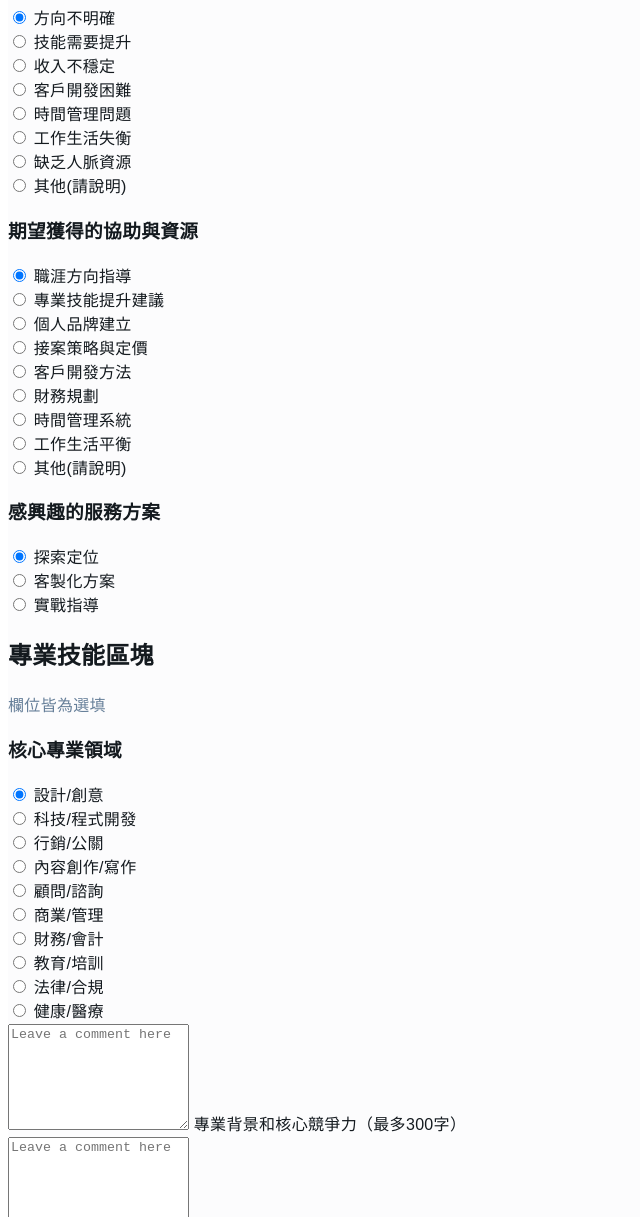
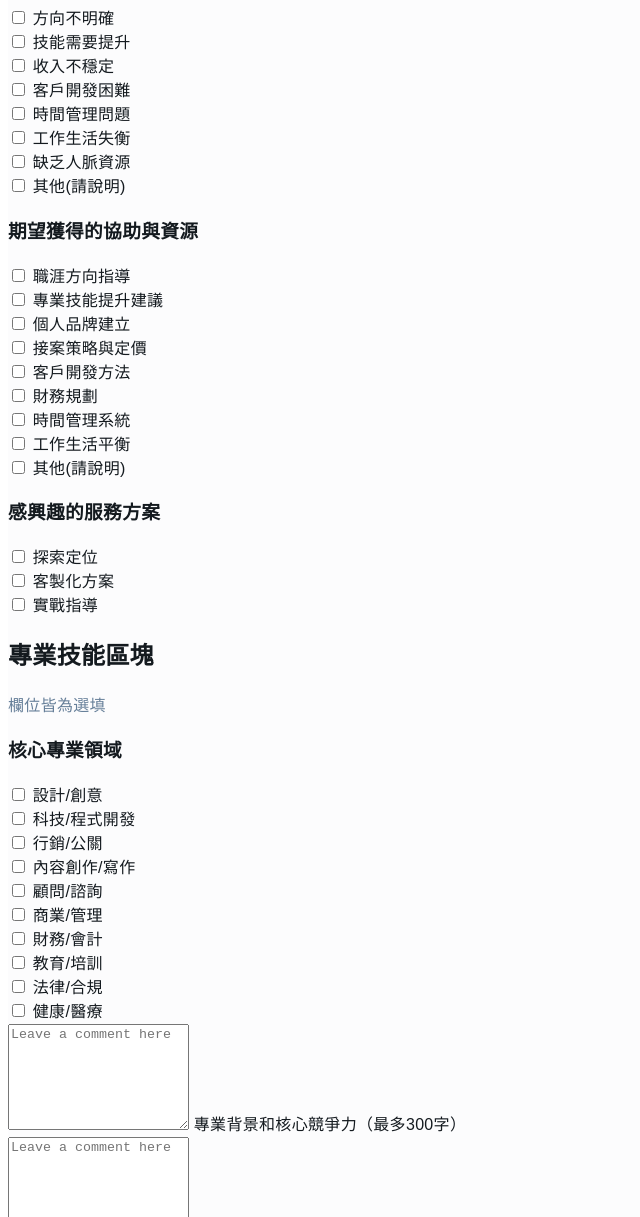
Before and after one commit to chichi0127/week05, a website built with Vite: page pages/index.html in a window 1280 px wide. Shown: the part 2160-3377 px from the top of the page, without its empty margins (0-640 px from the left). Built offline with nearby package versions, Linux system fonts and the light colour scheme.

Commit message:
final commit

```diff
--- a/pages/index.html
+++ b/pages/index.html
@@ -302,51 +302,53 @@
                       <h3 class="fs-6 mb-2">目前面臨的職涯挑戰</h3>
                       <div class="mb-4">
                         <div class="form-check form-check-inline">
-                          <input class="form-check-input" type="radio" name="work challenge" id="uncertain deriction"
-                            checked>
+                          <input class="form-check-input" type="checkbox" value="work challenge"
+                            id="uncertain deriction">
                           <label class="form-check-label" for="uncertain deriction">
                             方向不明確
                           </label>
                         </div>
                         <div class="form-check form-check-inline">
-                          <input class="form-check-input" type="radio" name="work challenge" id="skill need promote">
+                          <input class="form-check-input" type="checkbox" value="work challenge"
+                            id="skill need promote">
                           <label class="form-check-label" for="skill need promote">
                             技能需要提升
                           </label>
                         </div>
                         <div class="form-check form-check-inline">
-                          <input class="form-check-input" type="radio" name="work challenge" id="income unsteadily">
+                          <input class="form-check-input" type="checkbox" value="work challenge" id="income unsteadily">
                           <label class="form-check-label" for="income unsteadily">
                             收入不穩定
                           </label>
                         </div>
                         <div class="form-check form-check-inline">
-                          <input class="form-check-input" type="radio" name="work challenge" id="customer problem">
+                          <input class="form-check-input" type="checkbox" value="work challenge" id="customer problem">
                           <label class="form-check-label" for="customer promble">
                             客戶開發困難
                           </label>
                         </div>
                         <div class="form-check form-check-inline">
-                          <input class="form-check-input" type="radio" name="work challenge" id="time manage">
+                          <input class="form-check-input" type="checkbox" value="work challenge" id="time manage">
                           <label class="form-check-label" for="time manage">
                             時間管理問題
                           </label>
                         </div>
                         <div class="form-check form-check-inline">
-                          <input class="form-check-input" type="radio" name="work challenge" id="work life imblance">
+                          <input class="form-check-input" type="checkbox" value="work challenge"
+                            id="work life imblance">
                           <label class="form-check-label" for="work life imblance">
                             工作生活失衡
                           </label>
                         </div>
                         <div class="form-check form-check-inline">
-                          <input class="form-check-input" type="radio" name="work challenge"
+                          <input class="form-check-input" type="checkbox" value="work challenge"
                             id="lack of human resource">
                           <label class="form-check-label" for="lack of human resource">
                             缺乏人脈資源
                           </label>
                         </div>
                         <div class="form-check form-check-inline">
-                          <input class="form-check-input" type="radio" name="work challenge" id="otherdetail">
+                          <input class="form-check-input" type="checkbox" value="work challenge" id="otherdetail">
                           <label class="form-check-label" for="otherdetail">
                             其他(請說明)
                           </label>
@@ -358,56 +360,56 @@
                       <h3 class="fs-6 mb-2">期望獲得的協助與資源</h3>
                       <div class="mb-4">
                         <div class="form-check form-check-inline">
-                          <input class="form-check-input" type="radio" name="except help" id="provide direction"
-                            checked>
+                          <input class="form-check-input" type="checkbox" value="except help" id="provide direction">
                           <label class="form-check-label" for="provide direction">
                             職涯方向指導
                           </label>
                         </div>
                         <div class="form-check form-check-inline">
-                          <input class="form-check-input" type="radio" name="except help" id="skill level up advice">
+                          <input class="form-check-input" type="checkbox" value="except help"
+                            id="skill level up advice">
                           <label class="form-check-label" for="skill level up advice">
                             專業技能提升建議
                           </label>
                         </div>
                         <div class="form-check form-check-inline">
-                          <input class="form-check-input" type="radio" name="except help" id="build personal brand">
+                          <input class="form-check-input" type="checkbox" value="except help" id="build personal brand">
                           <label class="form-check-label" for="build personal brand">
                             個人品牌建立
                           </label>
                         </div>
                         <div class="form-check form-check-inline">
-                          <input class="form-check-input" type="radio" name="except help" id="stratage and price">
+                          <input class="form-check-input" type="checkbox" value="except help" id="stratage and price">
                           <label class="form-check-label" for="stratage and price">
                             接案策略與定價
                           </label>
                         </div>
                         <div class="form-check form-check-inline">
-                          <input class="form-check-input" type="radio" name="except help" id="get customer">
+                          <input class="form-check-input" type="checkbox" value="except help" id="get customer">
                           <label class="form-check-label" for="get customer">
                             客戶開發方法
                           </label>
                         </div>
                         <div class="form-check form-check-inline">
-                          <input class="form-check-input" type="radio" name="except help" id="fiancial plan">
+                          <input class="form-check-input" type="checkbox" value="except help" id="fiancial plan">
                           <label class="form-check-label" for="fiancial plan">
                             財務規劃
                           </label>
                         </div>
                         <div class="form-check form-check-inline">
-                          <input class="form-check-input" type="radio" name="except help" id="time manage system">
+                          <input class="form-check-input" type="checkbox" value="except help" id="time manage system">
                           <label class="form-check-label" for="time manage system">
                             時間管理系統
                           </label>
                         </div>
                         <div class="form-check form-check-inline">
-                          <input class="form-check-input" type="radio" name="except help" id="work life blance">
+                          <input class="form-check-input" type="checkbox" value="except help" id="work life blance">
                           <label class="form-check-label" for="work life blance">
                             工作生活平衡
                           </label>
                         </div>
                         <div class="form-check form-check-inline">
-                          <input class="form-check-input" type="radio" name="except help" id="otherdetail">
+                          <input class="form-check-input" type="checkbox" value="except help" id="otherdetail">
                           <label class="form-check-label" for="otherdetail">
                             其他(請說明)
                           </label>
@@ -419,19 +421,19 @@
                       <h3 class="fs-6 mb-2">感興趣的服務方案</h3>
                       <div class="mb-4">
                         <div class="form-check form-check-inline">
-                          <input class="form-check-input" type="radio" name="other service" id="find place" checked>
+                          <input class="form-check-input" type="checkbox" value="other service" id="find place">
                           <label class="form-check-label" for="find place">
                             探索定位
                           </label>
                         </div>
                         <div class="form-check form-check-inline">
-                          <input class="form-check-input" type="radio" name="other service" id="custum project">
+                          <input class="form-check-input" type="checkbox" value="other service" id="custum project">
                           <label class="form-check-label" for="custum project">
                             客製化方案
                           </label>
                         </div>
                         <div class="form-check form-check-inline">
-                          <input class="form-check-input" type="radio" name="other service" id="actual tutor">
+                          <input class="form-check-input" type="checkbox" value="other service" id="actual tutor">
                           <label class="form-check-label" for="actual tutor">
                             實戰指導
                           </label>
@@ -461,62 +463,64 @@
                       <h3 class="fs-6 mb-2">核心專業領域</h3>
                       <div class="mb-4">
                         <div class="form-check form-check-inline">
-                          <input class="form-check-input" type="radio" name="core profession field" id="design" checked>
+                          <input class="form-check-input" type="checkbox" value="core profession field" id="design">
                           <label class="form-check-label" for="design">
                             設計/創意
                           </label>
                         </div>
                         <div class="form-check form-check-inline">
-                          <input class="form-check-input" type="radio" name="core profession field"
+                          <input class="form-check-input" type="checkbox" value="core profession field"
                             id="program develope">
                           <label class="form-check-label" for="program develope">
                             科技/程式開發
                           </label>
                         </div>
                         <div class="form-check form-check-inline">
-                          <input class="form-check-input" type="radio" name="core profession field" id="sale public">
+                          <input class="form-check-input" type="checkbox" value="core profession field"
+                            id="sale public">
                           <label class="form-check-label" for="msale public">
                             行銷/公關
                           </label>
                         </div>
                         <div class="form-check form-check-inline">
-                          <input class="form-check-input" type="radio" name="core profession field" id="content create">
+                          <input class="form-check-input" type="checkbox" value="core profession field"
+                            id="content create">
                           <label class="form-check-label" for="content create">
                             內容創作/寫作
                           </label>
                         </div>
                         <div class="form-check form-check-inline">
-                          <input class="form-check-input" type="radio" name="core profession field" id="consult">
+                          <input class="form-check-input" type="checkbox" value="core profession field" id="consult">
                           <label class="form-check-label" for="consult">
                             顧問/諮詢
                           </label>
                         </div>
                         <div class="form-check form-check-inline">
-                          <input class="form-check-input" type="radio" name="core profession field" id="business">
+                          <input class="form-check-input" type="checkbox" value="core profession field" id="business">
                           <label class="form-check-label" for="business">
                             商業/管理
                           </label>
                         </div>
                         <div class="form-check form-check-inline">
-                          <input class="form-check-input" type="radio" name="core profession field" id="account">
+                          <input class="form-check-input" type="checkbox" value="core profession field" id="account">
                           <label class="form-check-label" for="account">
                             財務/會計
                           </label>
                         </div>
                         <div class="form-check form-check-inline">
-                          <input class="form-check-input" type="radio" name="core profession field" id="education">
+                          <input class="form-check-input" type="checkbox" value="core profession field" id="education">
                           <label class="form-check-label" for="education">
                             教育/培訓
                           </label>
                         </div>
                         <div class="form-check form-check-inline">
-                          <input class="form-check-input" type="radio" name="core profession field" id="law">
+                          <input class="form-check-input" type="checkbox" value="core profession field" id="law">
                           <label class="form-check-label" for="law">
                             法律/合規
                           </label>
                         </div>
                         <div class="form-check form-check-inline">
-                          <input class="form-check-input" type="radio" name="core profession field" id="health">
+                          <input class="form-check-input" type="checkbox" value="core profession field" id="health">
                           <label class="form-check-label" for="health">
                             健康/醫療
                           </label>
```
